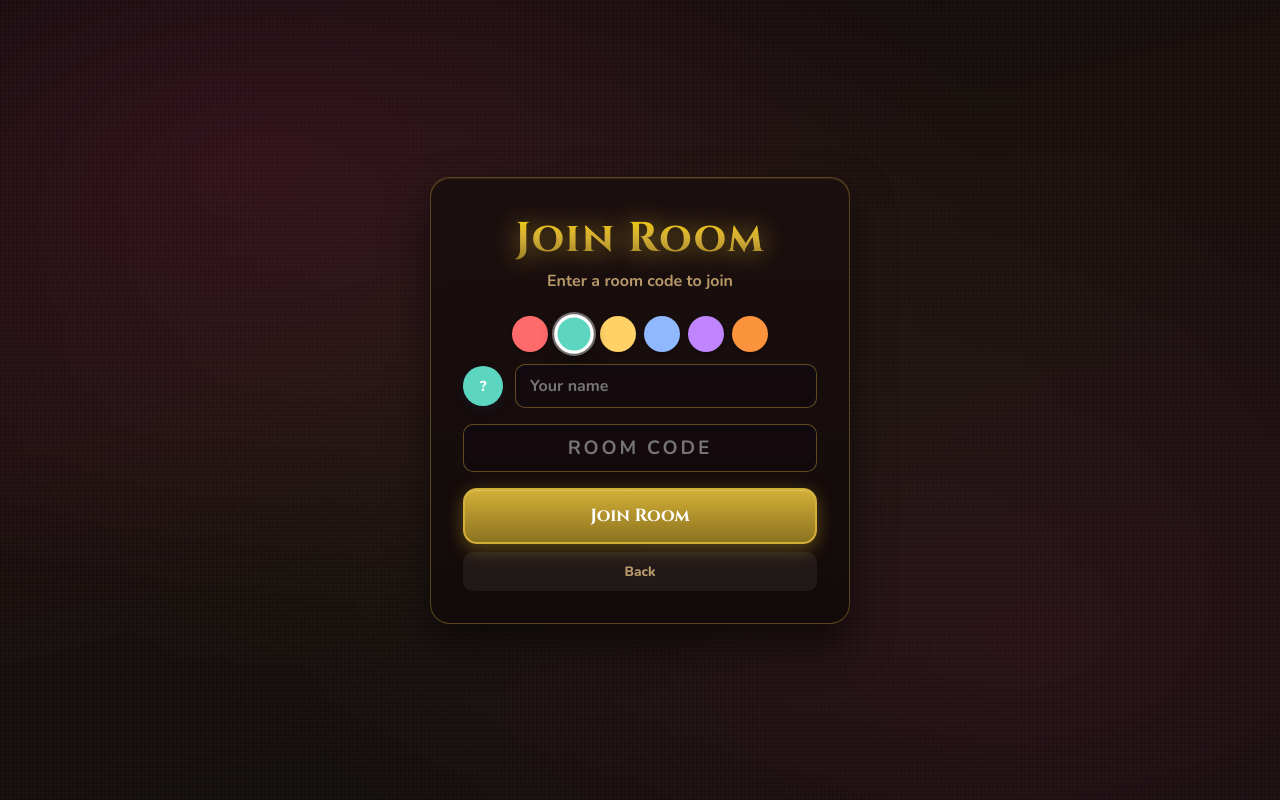
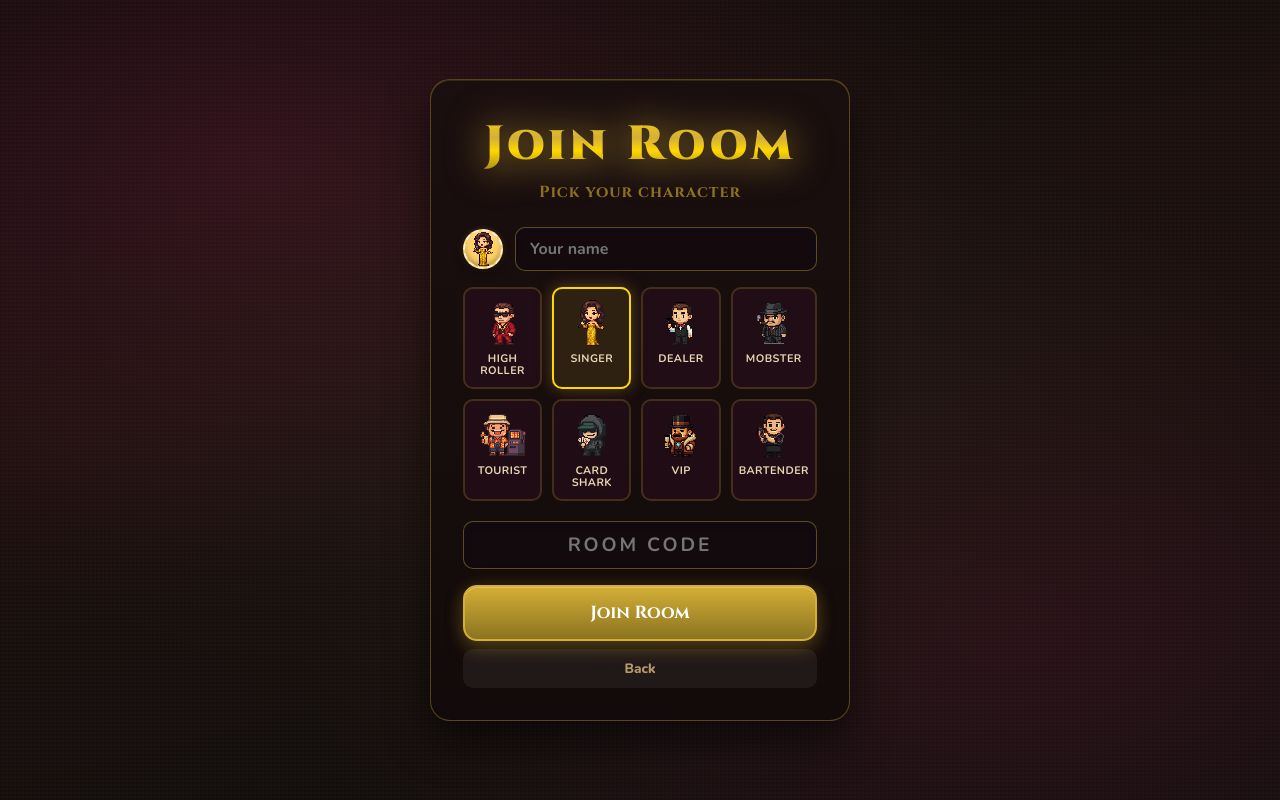
Before and after one commit to rishi-golla/antegame, a Next.js app: page / in a window 1280 px wide. Both pictures are taken after a click on the button "Join Room". Built offline with nearby package versions, Linux system fonts and the light colour scheme; no server answers.

Commit message:
feat: add character selection to multiplayer lobby screens
- Redesign CreateRoom with character selection grid
- Redesign JoinRoom with character selection grid
- Use shared CHARACTERS constant from lib/assetMap
- Show selected character sprite in player avatar preview

```diff
--- a/components/Lobby/CreateRoom.tsx
+++ b/components/Lobby/CreateRoom.tsx
@@ -2,8 +2,7 @@
 
 import { useState } from 'react';
 import { useSocket } from '@/context/SocketContext';
-
-const COLORS = ['#ff6b6b', '#5cd6c0', '#ffd166', '#8fb8ff', '#c084fc', '#fb923c'];
+import { CHARACTERS } from '@/lib/assetMap';
 
 interface CreateRoomProps {
   onCreated: () => void;
@@ -13,10 +12,12 @@ interface CreateRoomProps {
 export default function CreateRoom({ onCreated, onBack }: CreateRoomProps) {
   const { createRoom } = useSocket();
   const [name, setName] = useState('');
-  const [color, setColor] = useState(COLORS[0]);
+  const [selectedChar, setSelectedChar] = useState(CHARACTERS[0].id);
   const [maxPlayers, setMaxPlayers] = useState(4);
   const [error, setError] = useState('');
   const [loading, setLoading] = useState(false);
+
+  const char = CHARACTERS.find((c) => c.id === selectedChar) ?? CHARACTERS[0];
 
   const handleCreate = async () => {
     if (!name.trim()) {
@@ -25,7 +26,7 @@ export default function CreateRoom({ onCreated, onBack }: CreateRoomProps) {
     }
     setLoading(true);
     setError('');
-    const result = await createRoom(name.trim(), color, maxPlayers);
+    const result = await createRoom(name.trim(), char.color, maxPlayers);
     setLoading(false);
     if (result.ok) {
       onCreated();
@@ -37,30 +38,19 @@ export default function CreateRoom({ onCreated, onBack }: CreateRoomProps) {
   return (
     <div className="setupScreen">
       <div className="setupCard">
-        <h1 className="setupTitle">Create Room</h1>
-        <p className="setupSubtitle">Set up your multiplayer game</p>
+        <h1 className="setupTitle marqueeTitle">Create Room</h1>
+        <p className="setupSubtitle casinoSubtitle">Pick your character</p>
 
-        <div className="colorSwatches" style={{ marginBottom: 12 }}>
-          {COLORS.map((c) => (
-            <button
-              key={c}
-              className={`colorSwatch ${color === c ? 'colorSwatchActive' : ''}`}
-              style={{ background: c }}
-              onClick={() => setColor(c)}
-              aria-label={`Select color ${c}`}
-            />
-          ))}
-        </div>
         <div className="setupPlayerRow" style={{ marginBottom: 16 }}>
           <div
-            className="setupPlayerColor"
-            style={{ background: color, cursor: 'pointer' }}
-            onClick={() => {
-              const idx = COLORS.indexOf(color);
-              setColor(COLORS[(idx + 1) % COLORS.length]);
-            }}
+            className="setupPlayerColor casinoChipSelector"
+            style={{ background: char.color, overflow: 'hidden' }}
           >
-            {(name[0] || '?').toUpperCase()}
+            <img
+              src={char.sprite}
+              alt={char.name}
+              style={{ width: '100%', height: '100%', objectFit: 'contain', imageRendering: 'pixelated' as const }}
+            />
           </div>
           <input
             className="setupPlayerInput"
@@ -69,6 +59,19 @@ export default function CreateRoom({ onCreated, onBack }: CreateRoomProps) {
             onChange={(e) => setName(e.target.value)}
             maxLength={16}
           />
+        </div>
+
+        <div className="characterGrid">
+          {CHARACTERS.map((c) => (
+            <div
+              key={c.id}
+              className={`characterCard ${selectedChar === c.id ? 'characterCardSelected' : ''}`}
+              onClick={() => setSelectedChar(c.id)}
+            >
+              <img src={c.sprite} alt={c.name} className="characterCardSprite" draggable={false} />
+              <span className="characterCardName">{c.name}</span>
+            </div>
+          ))}
         </div>
 
         <div className="setupPlayerCount">
--- a/components/Lobby/JoinRoom.tsx
+++ b/components/Lobby/JoinRoom.tsx
@@ -2,8 +2,7 @@
 
 import { useState } from 'react';
 import { useSocket } from '@/context/SocketContext';
-
-const COLORS = ['#ff6b6b', '#5cd6c0', '#ffd166', '#8fb8ff', '#c084fc', '#fb923c'];
+import { CHARACTERS } from '@/lib/assetMap';
 
 interface JoinRoomProps {
   onJoined: () => void;
@@ -14,9 +13,11 @@ export default function JoinRoom({ onJoined, onBack }: JoinRoomProps) {
   const { joinRoom } = useSocket();
   const [name, setName] = useState('');
   const [code, setCode] = useState('');
-  const [color, setColor] = useState(COLORS[1]);
+  const [selectedChar, setSelectedChar] = useState(CHARACTERS[1].id);
   const [error, setError] = useState('');
   const [loading, setLoading] = useState(false);
+
+  const char = CHARACTERS.find((c) => c.id === selectedChar) ?? CHARACTERS[1];
 
   const handleJoin = async () => {
     if (!name.trim()) {
@@ -29,7 +30,7 @@ export default function JoinRoom({ onJoined, onBack }: JoinRoomProps) {
     }
     setLoading(true);
     setError('');
-    const result = await joinRoom(code.trim().toUpperCase(), name.trim(), color);
+    const result = await joinRoom(code.trim().toUpperCase(), name.trim(), char.color);
     setLoading(false);
     if (result.ok) {
       onJoined();
@@ -41,30 +42,19 @@ export default function JoinRoom({ onJoined, onBack }: JoinRoomProps) {
   return (
     <div className="setupScreen">
       <div className="setupCard">
-        <h1 className="setupTitle">Join Room</h1>
-        <p className="setupSubtitle">Enter a room code to join</p>
+        <h1 className="setupTitle marqueeTitle">Join Room</h1>
+        <p className="setupSubtitle casinoSubtitle">Pick your character</p>
 
-        <div className="colorSwatches" style={{ marginBottom: 12 }}>
-          {COLORS.map((c) => (
-            <button
-              key={c}
-              className={`colorSwatch ${color === c ? 'colorSwatchActive' : ''}`}
-              style={{ background: c }}
-              onClick={() => setColor(c)}
-              aria-label={`Select color ${c}`}
-            />
-          ))}
-        </div>
         <div className="setupPlayerRow" style={{ marginBottom: 16 }}>
           <div
-            className="setupPlayerColor"
-            style={{ background: color, cursor: 'pointer' }}
-            onClick={() => {
-              const idx = COLORS.indexOf(color);
-              setColor(COLORS[(idx + 1) % COLORS.length]);
-            }}
+            className="setupPlayerColor casinoChipSelector"
+            style={{ background: char.color, overflow: 'hidden' }}
           >
-            {(name[0] || '?').toUpperCase()}
+            <img
+              src={char.sprite}
+              alt={char.name}
+              style={{ width: '100%', height: '100%', objectFit: 'contain', imageRendering: 'pixelated' as const }}
+            />
           </div>
           <input
             className="setupPlayerInput"
@@ -73,6 +63,19 @@ export default function JoinRoom({ onJoined, onBack }: JoinRoomProps) {
             onChange={(e) => setName(e.target.value)}
             maxLength={16}
           />
+        </div>
+
+        <div className="characterGrid">
+          {CHARACTERS.map((c) => (
+            <div
+              key={c.id}
+              className={`characterCard ${selectedChar === c.id ? 'characterCardSelected' : ''}`}
+              onClick={() => setSelectedChar(c.id)}
+            >
+              <img src={c.sprite} alt={c.name} className="characterCardSprite" draggable={false} />
+              <span className="characterCardName">{c.name}</span>
+            </div>
+          ))}
         </div>
 
         <input
```
